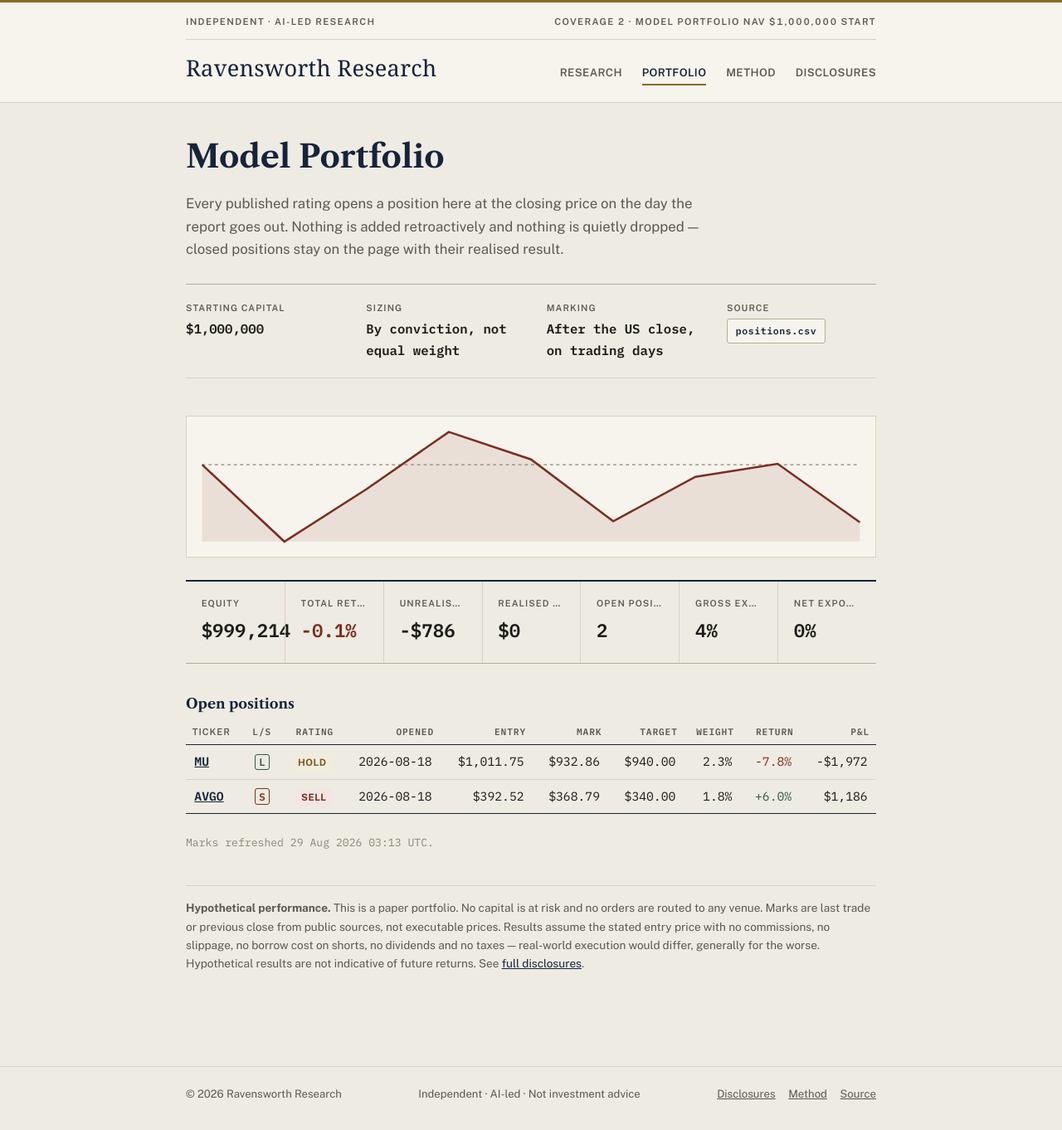
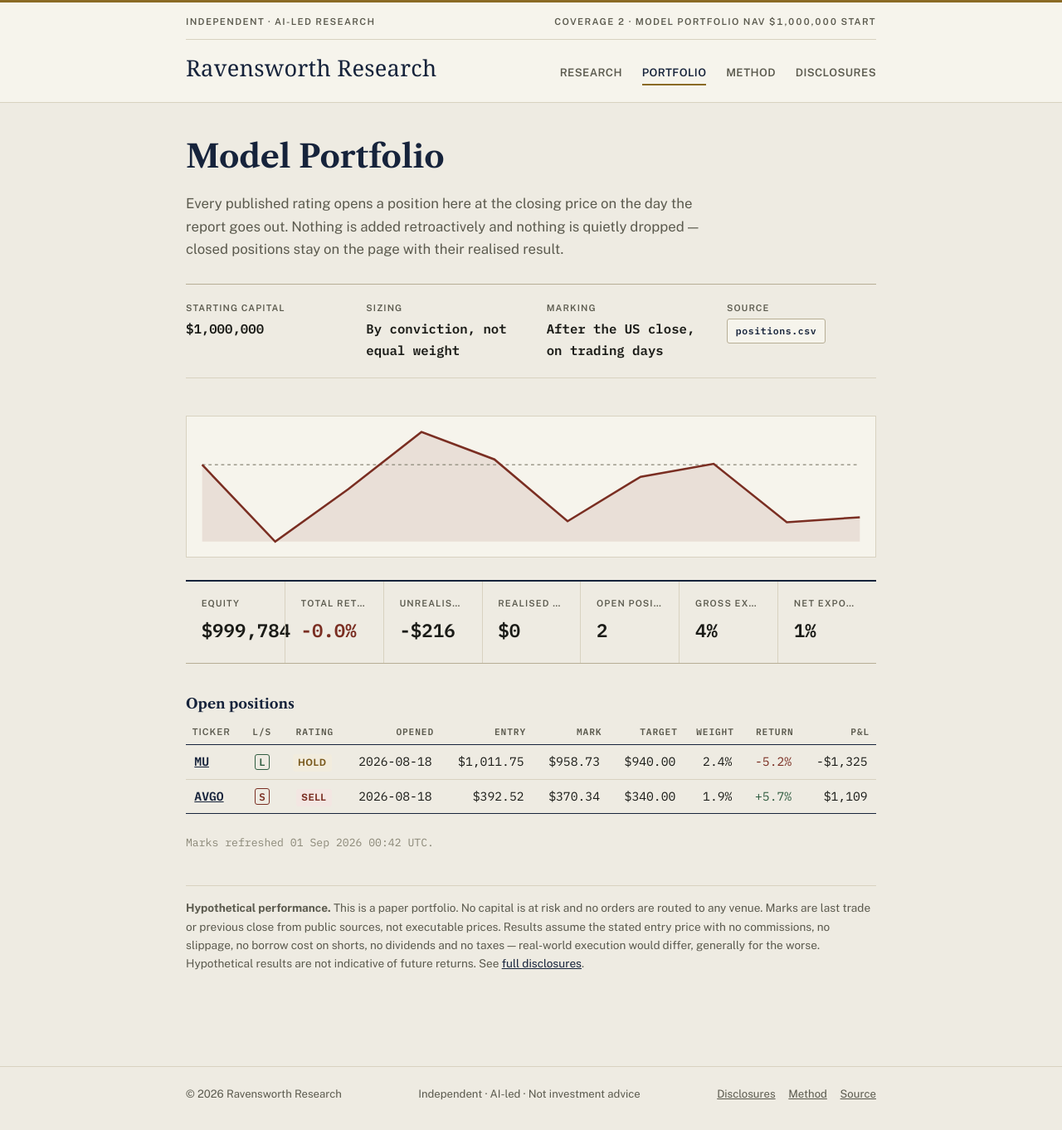
Before and after one commit to ryanrodrigues25200525-svg/ravensworth-research, a Jekyll site: the page built from portfolio.md, in a window 1280 px wide. Shown: the whole page at 83% size. Built offline with Jekyll 4.4.1, drawn with Linux system fonts in a browser that asks for light colours; some web fonts are replaced.

Commit message:
chore: refresh portfolio marks

```diff
--- a/data/equity_curve.csv
+++ b/data/equity_curve.csv
@@ -9,3 +9,4 @@ date,equity
 2026-08-27,1000012.75
 2026-08-28,999140.0
 2026-08-29,999214.25
+2026-09-01,999783.5
--- a/portfolio.md
+++ b/portfolio.md
@@ -17,22 +17,22 @@ result.</p>
 </dl>
 
 <!-- PORTFOLIO:START -->
-<svg class="equity-curve" viewBox="0 0 640 120" role="img" aria-label="Model portfolio equity curve"><polygon points="8,112 8.0,39.1 86.0,112.0 164.0,62.2 242.0,8.0 320.0,34.0 398.0,92.7 476.0,50.5 554.0,38.2 632.0,93.7 632,112" fill="#7a2e22" opacity="0.10"/><line x1="8" y1="39.1" x2="632" y2="39.1" stroke="#8b8878" stroke-width="1" stroke-dasharray="3 3"/><polyline points="8.0,39.1 86.0,112.0 164.0,62.2 242.0,8.0 320.0,34.0 398.0,92.7 476.0,50.5 554.0,38.2 632.0,93.7" fill="none" stroke="#7a2e22" stroke-width="2"/></svg>
+<svg class="equity-curve" viewBox="0 0 640 120" role="img" aria-label="Model portfolio equity curve"><polygon points="8,112 8.0,39.1 77.3,112.0 146.7,62.2 216.0,8.0 285.3,34.0 354.7,92.7 424.0,50.5 493.3,38.2 562.7,93.7 632.0,88.9 632,112" fill="#7a2e22" opacity="0.10"/><line x1="8" y1="39.1" x2="632" y2="39.1" stroke="#8b8878" stroke-width="1" stroke-dasharray="3 3"/><polyline points="8.0,39.1 77.3,112.0 146.7,62.2 216.0,8.0 285.3,34.0 354.7,92.7 424.0,50.5 493.3,38.2 562.7,93.7 632.0,88.9" fill="none" stroke="#7a2e22" stroke-width="2"/></svg>
 <div class="stat-strip">
-<div class="stat-tile"><span class="stat-label">Equity</span><span class="stat-value">$999,214</span></div>
-<div class="stat-tile"><span class="stat-label">Total return</span><span class="stat-value"><span class="neg">-0.1%</span></span></div>
-<div class="stat-tile"><span class="stat-label">Unrealised P&amp;L</span><span class="stat-value">-$786</span></div>
+<div class="stat-tile"><span class="stat-label">Equity</span><span class="stat-value">$999,784</span></div>
+<div class="stat-tile"><span class="stat-label">Total return</span><span class="stat-value"><span class="neg">-0.0%</span></span></div>
+<div class="stat-tile"><span class="stat-label">Unrealised P&amp;L</span><span class="stat-value">-$216</span></div>
 <div class="stat-tile"><span class="stat-label">Realised P&amp;L</span><span class="stat-value">$0</span></div>
 <div class="stat-tile"><span class="stat-label">Open positions</span><span class="stat-value">2</span></div>
 <div class="stat-tile"><span class="stat-label">Gross exposure</span><span class="stat-value">4%</span></div>
-<div class="stat-tile"><span class="stat-label">Net exposure</span><span class="stat-value">0%</span></div>
+<div class="stat-tile"><span class="stat-label">Net exposure</span><span class="stat-value">1%</span></div>
 </div>
 <h3>Open positions</h3>
 <div class="table-wrap"><table class="ledger"><thead><tr><th>Ticker</th><th>L/S</th><th>Rating</th><th>Opened</th><th>Entry</th><th>Mark</th><th>Target</th><th>Weight</th><th>Return</th><th>P&amp;L</th></tr></thead><tbody>
-<tr><td><a href="{{ '/research/2026-08-18-mu/' | relative_url }}">MU</a></td><td><span class="direction long">L</span></td><td><span class="badge hold">Hold</span></td><td>2026-08-18</td><td>$1,011.75</td><td>$932.86</td><td>$940.00</td><td>2.3%</td><td><span class="neg">-7.8%</span></td><td>-$1,972</td></tr>
-<tr><td><a href="{{ '/research/2026-08-18-avgo/' | relative_url }}">AVGO</a></td><td><span class="direction short">S</span></td><td><span class="badge sell">Sell</span></td><td>2026-08-18</td><td>$392.52</td><td>$368.79</td><td>$340.00</td><td>1.8%</td><td><span class="pos">+6.0%</span></td><td>$1,186</td></tr>
+<tr><td><a href="{{ '/research/2026-08-18-mu/' | relative_url }}">MU</a></td><td><span class="direction long">L</span></td><td><span class="badge hold">Hold</span></td><td>2026-08-18</td><td>$1,011.75</td><td>$958.73</td><td>$940.00</td><td>2.4%</td><td><span class="neg">-5.2%</span></td><td>-$1,325</td></tr>
+<tr><td><a href="{{ '/research/2026-08-18-avgo/' | relative_url }}">AVGO</a></td><td><span class="direction short">S</span></td><td><span class="badge sell">Sell</span></td><td>2026-08-18</td><td>$392.52</td><td>$370.34</td><td>$340.00</td><td>1.9%</td><td><span class="pos">+5.7%</span></td><td>$1,109</td></tr>
 </tbody></table></div>
-<p class="stamp">Marks refreshed 29 Aug 2026 03:13 UTC.</p>
+<p class="stamp">Marks refreshed 01 Sep 2026 00:42 UTC.</p>
 <!-- PORTFOLIO:END -->
 
 <div class="disclaimer">
```
